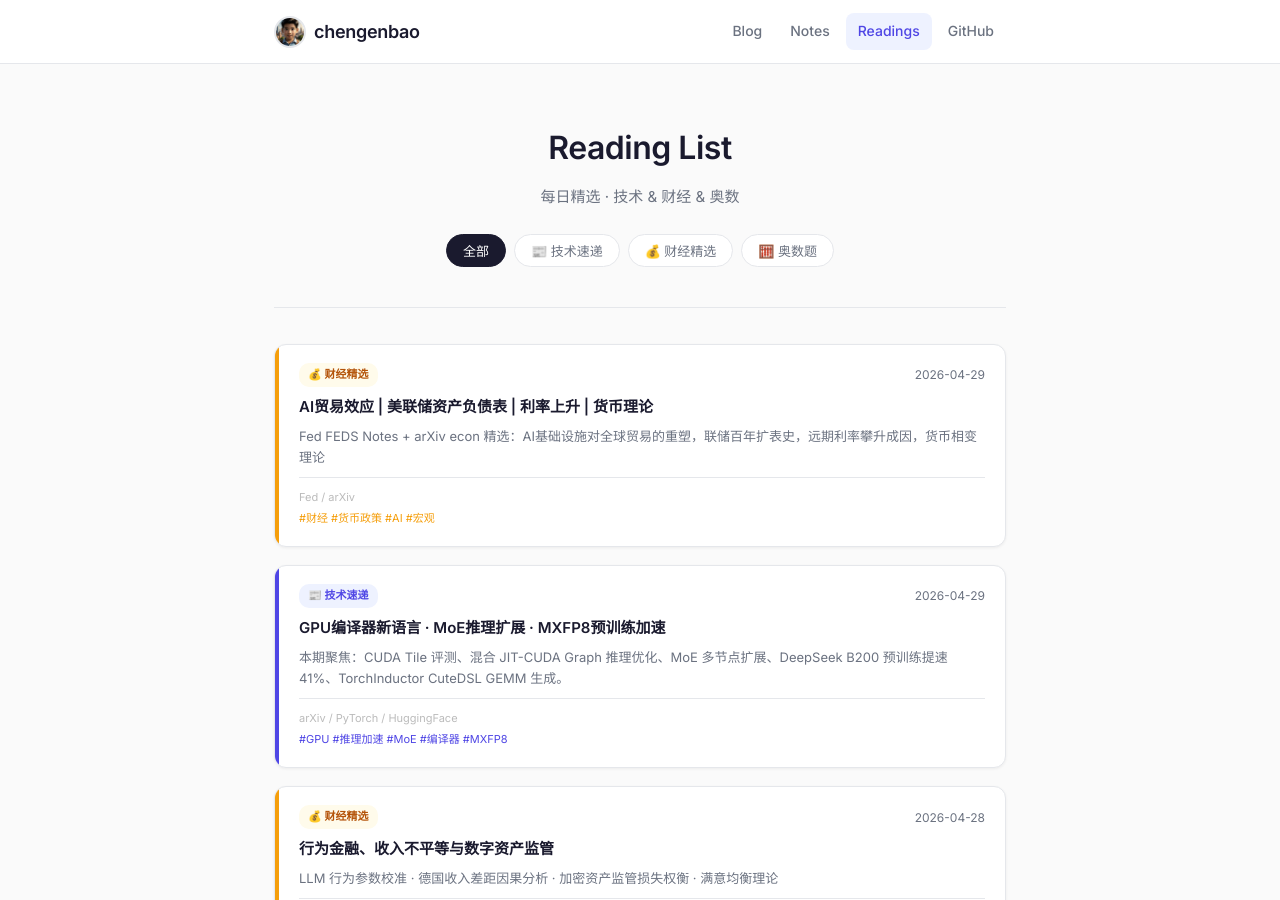
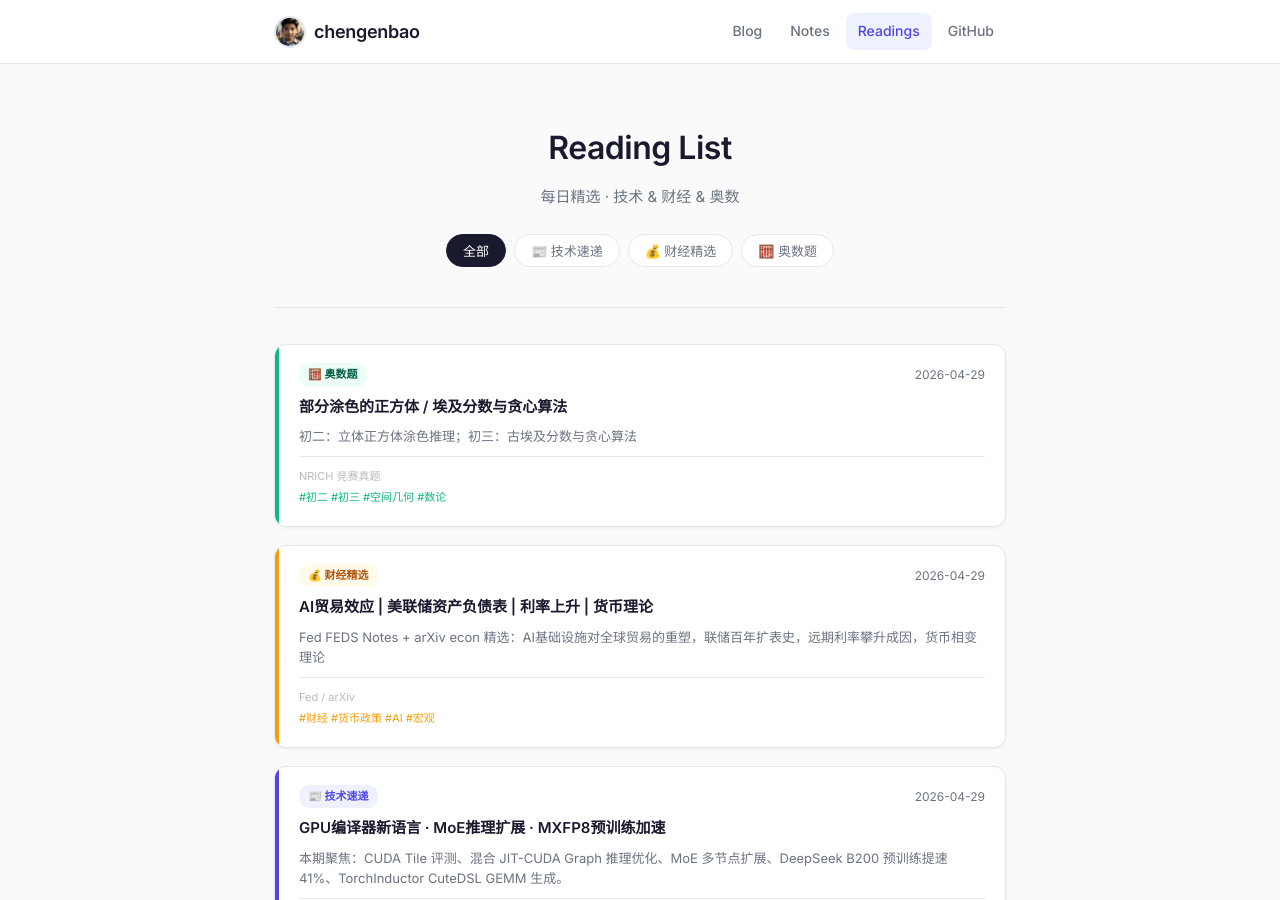
Before and after one commit to chengenbao/chengenbao.github.io, a Jekyll site: the page built from reading-list/index.md, in a window 1280 px wide and 900 px high. Built offline with Jekyll 4.4.1, drawn with Linux system fonts in a browser that asks for light colours.

Commit message:
add math card 2026-04-29

```diff
--- a/reading-list/index.md
+++ b/reading-list/index.md
@@ -18,6 +18,7 @@ permalink: /reading-list/
   </div>
 
   <div class="rl-grid">
+<a class="rl-card math" href="/reading-list/2026-04-29-math/"><div class="rl-accent"></div><div class="rl-body"><div class="rl-top"><span class="rl-badge math">🧮 奥数题</span><time>2026-04-29</time></div><h2>部分涂色的正方体 / 埃及分数与贪心算法</h2><p>初二：立体正方体涂色推理；初三：古埃及分数与贪心算法</p><div class="rl-meta"><span class="rl-source">NRICH 竞赛真题</span><span class="rl-tags">#初二 #初三 #空间几何 #数论</span></div></div></a>
 <a class="rl-card finance" href="/reading-list/2026-04-29-finance-daily/">
   <div class="rl-accent"></div>
   <div class="rl-body">
```
